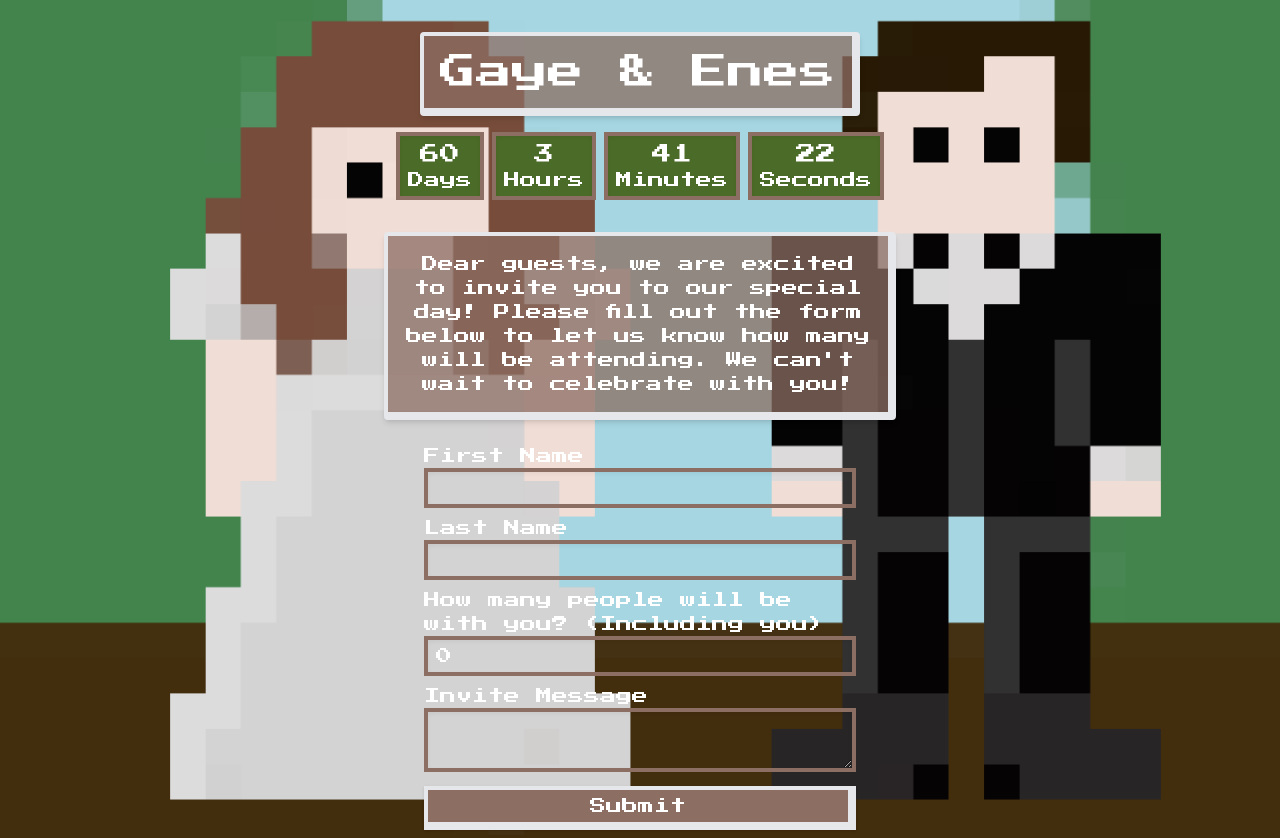
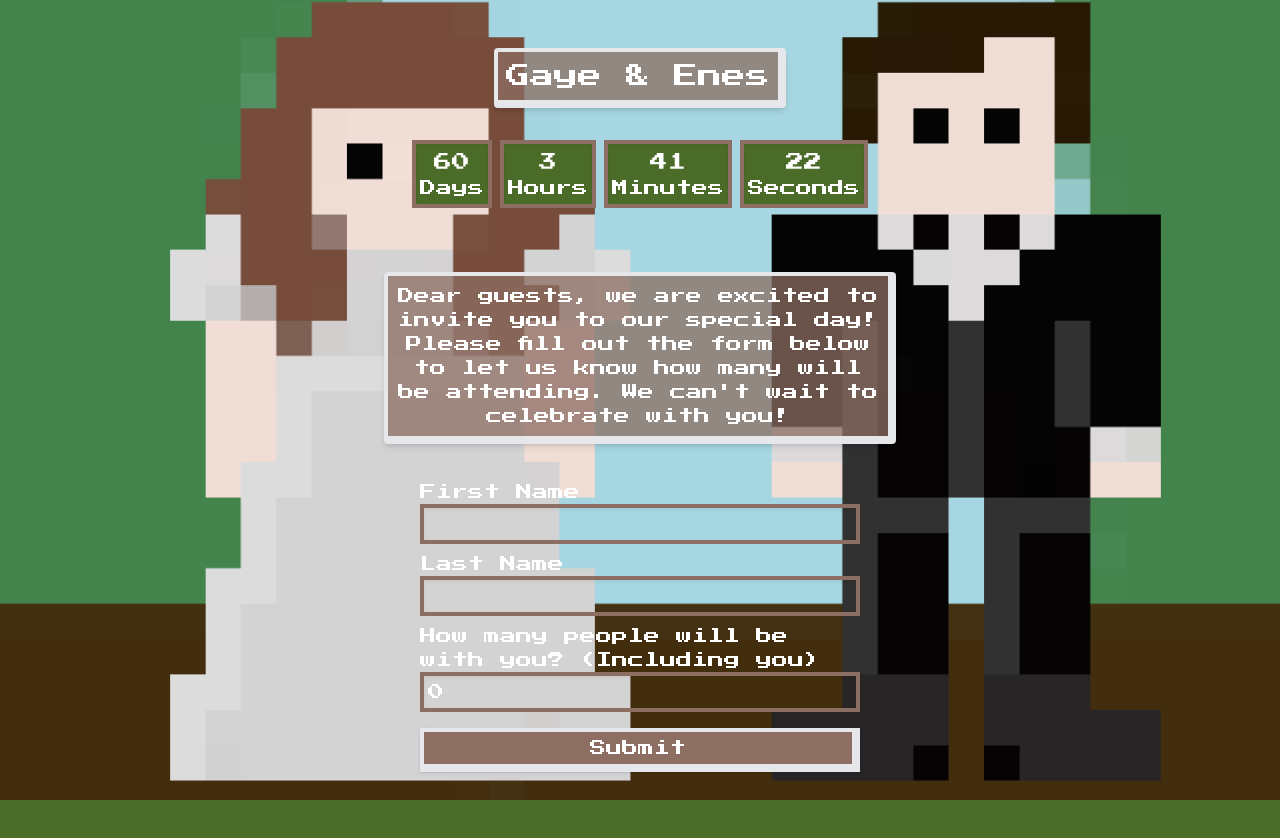
Before and after one commit to enesyesil/weddify, a Next.js app in the folder weddify/: page / in a window 1280 px wide. After the commit the page ends 800 px from the top, so only its background shows below. Built offline with nearby package versions, Linux system fonts and the light colour scheme.

Commit message:
styling updated

```diff
--- a/weddify/src/app/globals.css
+++ b/weddify/src/app/globals.css
@@ -3,8 +3,6 @@
 @tailwind base;
 @tailwind components;
 @tailwind utilities;
-
-
 
 body {
   @apply bg-green-100;
--- a/weddify/src/app/layout.tsx
+++ b/weddify/src/app/layout.tsx
@@ -5,8 +5,8 @@ import "./globals.css";
 const inter = Inter({ subsets: ["latin"] });
 
 export const metadata: Metadata = {
-  title: "Create Next App",
-  description: "Generated by create next app",
+  title: "G&E Wedding",
+  description: "Gaye&Enes Wedding Invitation",
 };
 
 export default function RootLayout({
@@ -16,7 +16,7 @@ export default function RootLayout({
 }>) {
   return (
     <html lang="en">
-      <body className={inter.className}>{children}</body>
+      <body className={`${inter.className} font-minecraft`}>{children}</body>
     </html>
   );
 }
--- a/weddify/src/app/page.tsx
+++ b/weddify/src/app/page.tsx
@@ -4,13 +4,13 @@ import InviteForm from '../components/InviteForm';
 const Home: React.FC = () => {
   return (
     <div className="min-h-screen flex flex-col justify-center items-center bg-wedding-bg bg-cover bg-center">
-      <div className="bg-brown-600 bg-opacity-75 text-white font-minecraft text-center p-4 mt-8 mb-4 border-4 border-b-8 border-r-8 rounded shadow-md max-w-4xl mx-auto">
-        <h1 className="text-white font-minecraft text-4xl">
+      <div className="bg-brown-600 bg-opacity-75 text-white font-minecraft text-center p-2 mt-8 mb-8 border-4 border-b-8 border-r-8 rounded shadow-md max-w-2xl mx-auto">
+        <h1 className="text-white font-minecraft text-2xl">
           Gaye & Enes
         </h1>
       </div>
       <CountdownTimer targetDate="2024-08-19T19:30:00" />
-      <div className="bg-brown-600 bg-opacity-75 text-white font-minecraft text-center p-4 my-4 border-4 border-b-8 border-r-8 rounded shadow-md max-w-lg mx-auto">
+      <div className="bg-brown-600 bg-opacity-75 text-white font-minecraft text-center p-2 mt-8 mb-8 border-4 border-b-8 border-r-8 rounded shadow-md max-w-lg mx-auto">
         Dear guests, we are excited to invite you to our special day! Please fill out the form below to let us know how many will be attending. We can&apos;t wait to celebrate with you!
       </div>
       <InviteForm />
--- a/weddify/src/components/CountdownTimer.tsx
+++ b/weddify/src/components/CountdownTimer.tsx
@@ -46,14 +46,14 @@ const CountdownTimer: React.FC<CountdownTimerProps> = ({ targetDate }) => {
   });
 
   return (
-    <div className="text-center mb-4 font-minecraft">
+    <div className="text-center mb-8 font-minecraft">
       {Object.keys(timeLeft).length === 0 ? (
         <span className="text-white">Time&apos;s up!</span>
       ) : (
         <div className="flex justify-center space-x-2">
           {Object.entries(timeLeft).map(([unit, value]) => (
-            <div key={unit} className="text-white bg-green-100 border-4 border-brown-600 px-2 py-1 rounded-none shadow-inner">
-              <span className="block text-xl">{value as number}</span>
+            <div key={unit} className="text-white bg-green-100 border-4 border-brown-600 px-1 py-1 rounded-none shadow-inner">
+              <span className="block text-lg">{value as number}</span>
               <span className="block">{unit.charAt(0).toUpperCase() + unit.slice(1)}</span>
             </div>
           ))}
--- a/weddify/src/components/InviteForm.tsx
+++ b/weddify/src/components/InviteForm.tsx
@@ -34,13 +34,13 @@ const InviteForm: React.FC = () => {
   };
 
   return (
-    <div className="max-w-md mx-auto p-2">
+    <div className="max-w-md mx-auto p-1">
       <form onSubmit={handleSubmit}>
         <div className="mb-2">
           <label className="block text-white font-minecraft">First Name</label>
           <input
             type="text"
-            className="w-full px-2 py-1 border-4 border-brown-600 bg-transparent text-white rounded-none shadow-inner font-minecraft"
+            className="w-full px-1 py-1 border-4 border-brown-600 bg-transparent text-white rounded-none shadow-inner font-minecraft"
             value={firstName}
             onChange={(e) => setFirstName(e.target.value)}
             required
@@ -50,33 +50,25 @@ const InviteForm: React.FC = () => {
           <label className="block text-white font-minecraft">Last Name</label>
           <input
             type="text"
-            className="w-full px-2 py-1 border-4 border-brown-600 bg-transparent text-white rounded-none shadow-inner font-minecraft"
+            className="w-full px-1 py-1 border-4 border-brown-600 bg-transparent text-white rounded-none shadow-inner font-minecraft"
             value={lastName}
             onChange={(e) => setLastName(e.target.value)}
             required
           />
         </div>
-        <div className="mb-2">
+        <div className="mb-4">
           <label className="block text-white font-minecraft">How many people will be with you? (Including you)</label>
           <input
             type="number"
-            className="w-full px-2 py-1 border-4 border-brown-600 bg-transparent text-white rounded-none shadow-inner font-minecraft"
+            className="w-full px-1 py-1 border-4 border-brown-600 bg-transparent text-white rounded-none shadow-inner font-minecraft"
             value={attendees}
             onChange={(e) => setAttendees(parseInt(e.target.value))}
             required
           />
         </div>
-        <div className="mb-2">
-          <label className="block text-white font-minecraft">Invite Message</label>
-          <textarea
-            className="w-full px-2 py-1 border-4 border-brown-600 bg-transparent text-white rounded-none shadow-inner font-minecraft"
-            value={message}
-            onChange={(e) => setMessage(e.target.value)}
-          ></textarea>
-        </div>
         <button
           type="submit"
-          className="w-full bg-brown-600 text-white py-1 border-4 border-b-8 border-r-8 rounded-none shadow font-minecraft"
+          className="w-full mb-2 bg-brown-600 text-white py-1 border-4 border-b-8 border-r-8 rounded-none shadow font-minecraft"
         >
           Submit
         </button>
--- a/weddify/tailwind.config.ts
+++ b/weddify/tailwind.config.ts
@@ -6,7 +6,7 @@ module.exports = {
   theme: {
     extend: {
       backgroundImage: {
-        'wedding-bg': "url('/public/wedding-background.png')",
+        'wedding-bg': "url('/wedding-background.png')",
       },
       colors: {
         green: {
```
